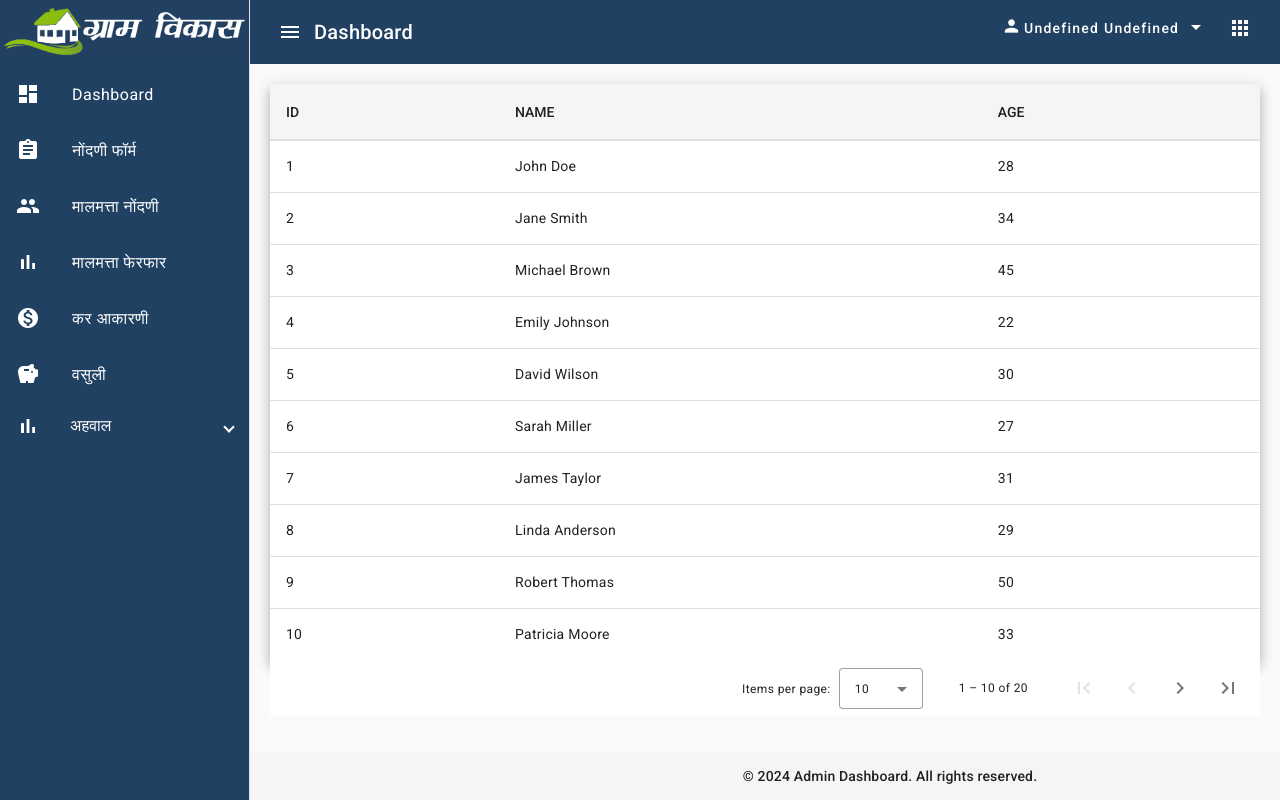
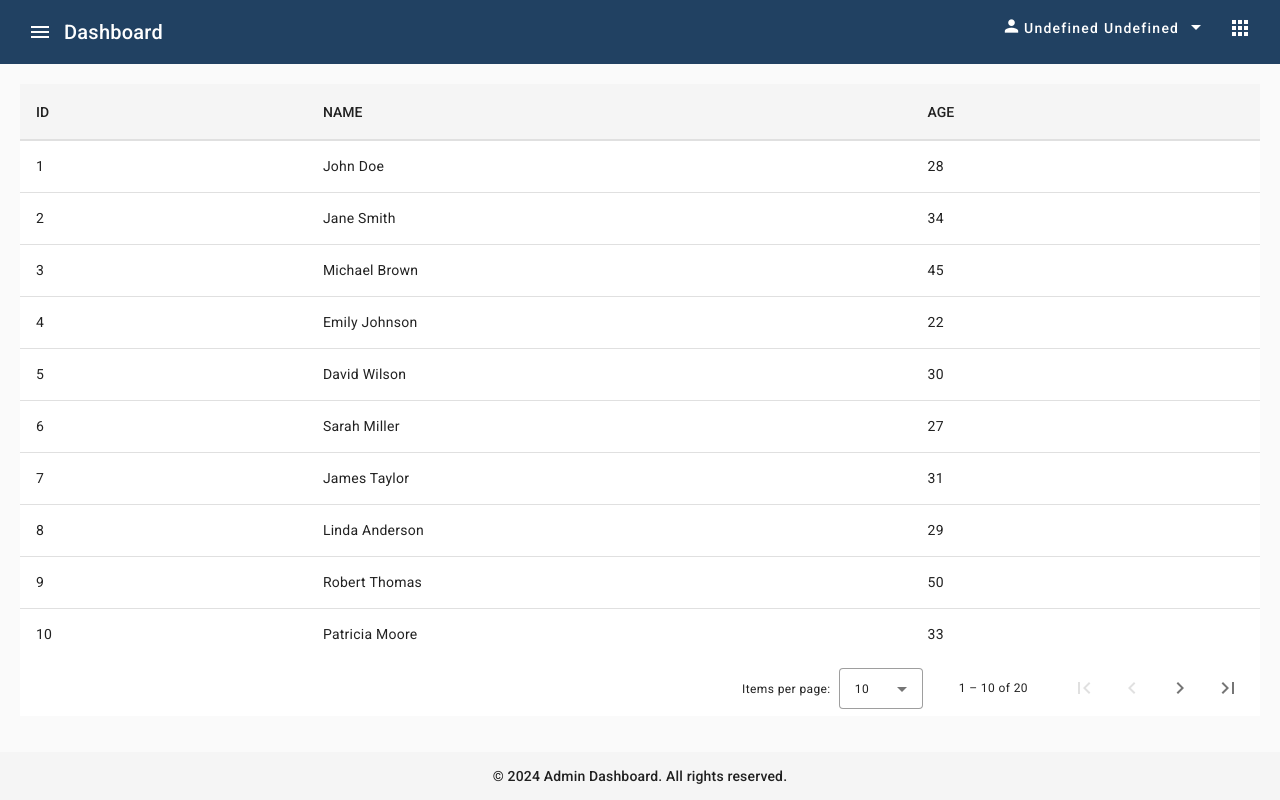
Before and after one commit to chandnitin333/psm-app-main-site, an Angular app: page /users in a window 1280 px wide. Built offline with nearby package versions, Linux system fonts and the light colour scheme.

Commit message:
update file

```diff
--- a/src/app/app.config.ts
+++ b/src/app/app.config.ts
@@ -1,29 +1,28 @@
-import { ApplicationConfig, provideZoneChangeDetection } from '@angular/core';
+import { ApplicationConfig, importProvidersFrom, provideZoneChangeDetection } from '@angular/core';
 import { provideRouter } from '@angular/router';
 
-import { HTTP_INTERCEPTORS, provideHttpClient } from '@angular/common/http';
+import { HTTP_INTERCEPTORS, HttpClientModule, provideHttpClient } from '@angular/common/http';
 import { MatDialogModule } from '@angular/material/dialog';
 import { provideAnimationsAsync } from '@angular/platform-browser/animations/async';
 import { routes } from './app.routes';
+import { HttpHeaderInterceptor } from './http-header.interceptor';
 import { CommonDialogModule } from './modules/common-dialog/common-dialog.module';
 import { ApiService } from './services/api.service';
-import { HttpHeaderInterceptor } from './utils/http.interceptor';
 
-//
 
 export const appConfig: ApplicationConfig = {
   providers: [
     provideZoneChangeDetection({ eventCoalescing: true }),
-    provideHttpClient(),
-    provideRouter(routes), provideAnimationsAsync(), {
+    provideHttpClient(), // Ensure this is included
+    provideRouter(routes),
+    provideAnimationsAsync(),
+    {
       provide: HTTP_INTERCEPTORS,
       useClass: HttpHeaderInterceptor,
-      multi: true
-
+      multi: true, // Required for multiple interceptors
     },
+    importProvidersFrom(HttpClientModule, MatDialogModule),
+    importProvidersFrom(CommonDialogModule),
     ApiService,
-    MatDialogModule,
-    CommonDialogModule
   ],
-
 };
--- a/src/app/components/header/header.component.ts
+++ b/src/app/components/header/header.component.ts
@@ -16,4 +16,13 @@ import { MatrixMenuComponent } from '../matrix-menu/matrix-menu.component';
 })
 export class HeaderComponent {
   @Output() toggleSidenav = new EventEmitter<void>();
+
+  constructor() { }
+  ngOnInit() {
+    this.onToggleSidenav();
+  }
+
+  onToggleSidenav() {
+    this.toggleSidenav.emit();
+  }
 }
--- a/src/app/components/matrix-menu/matrix-menu.component.html
+++ b/src/app/components/matrix-menu/matrix-menu.component.html
@@ -9,7 +9,7 @@
 <mat-menu #userMenu="matMenu">
   <a mat-menu-item routerLink="/dashboard"><mat-icon>settings</mat-icon>
     Profile Setting</a>
-  <a mat-menu-item routerLink="/dashboard"><mat-icon>logout</mat-icon>
+  <a mat-menu-item (click)="auth.logout()"><mat-icon>logout</mat-icon>
     Logout</a>
 </mat-menu>
 
--- a/src/app/components/matrix-menu/matrix-menu.component.ts
+++ b/src/app/components/matrix-menu/matrix-menu.component.ts
@@ -7,6 +7,7 @@ import { CommonModule } from '@angular/common';
 import { RouterLink } from '@angular/router';
 import { LayoutModule } from '../layout/layout.module';
 import { ApiService } from '../../services/api.service';
+import { AuthService } from '../../services/auth.service';
 
 
 @Component({
@@ -18,7 +19,7 @@ import { ApiService } from '../../services/api.service';
 })
 export class MatrixMenuComponent {
   userName:string = "";
-  constructor(private api: ApiService) { }
+  constructor(private api: ApiService, public auth:AuthService) { }
 
   ngOnInit() {
 
--- a/src/app/utils/http.interceptor.ts
+++ b/src/app/http-header.interceptor.ts
@@ -15,14 +15,13 @@ export class HttpHeaderInterceptor implements HttpInterceptor {
         'Authorization': `Bearer ${token}`
       }
     });
-
+    console.log('modifiedReq', modifiedReq);
     // Handle errors
     return next.handle(modifiedReq).pipe(
       catchError((error: HttpErrorResponse) => {
 
         let customResponse: HttpResponse<any>;
         switch (error.status) {
-
           case 400:
             // Handle 400 - Bad Request
             customResponse = new HttpResponse({
@@ -47,14 +46,16 @@ export class HttpHeaderInterceptor implements HttpInterceptor {
           default:
             // Handle other errors if needed
             customResponse = new HttpResponse({
-              body: { message: error?.error?.message || 'Unknown Error', errorCode: error.status },
+              body: { message: error?.error?.message, errorCode: error.status },
               status: 200,
             });
         }
 
         // Return the custom response as a successful response
+
         return of(customResponse);
       })
     );
+
   }
 }
--- a/src/app/mat-data-table/mat-data-table.component.html
+++ b/src/app/mat-data-table/mat-data-table.component.html
@@ -1,10 +1,20 @@
-<table mat-table [dataSource]="dataSource" matSort class="mat-elevation-z8">
-    <ng-container [matColumnDef]="column"
-        *ngFor="let column of displayedColumns">
-        <th mat-header-cell *matHeaderCellDef mat-sort-header> {{column | titlecase}} </th>
-        <td mat-cell *matCellDef="let element"> {{element[column]}} </td>
-    </ng-container>
+<section *ngIf="dataSource.data.length > 0">
+    <table mat-table [dataSource]="dataSource" matSort>
+        <!-- Define columns dynamically -->
+        <ng-container *ngFor="let column of displayedColumns"
+            [matColumnDef]="column.key">
+            <th mat-header-cell *matHeaderCellDef mat-sort-header>
+                {{ column.value | titlecase }}
+            </th>
+            <td mat-cell *matCellDef="let element">
+                {{ element[column.key] }}
+            </td>
+        </ng-container>
 
-    <tr mat-header-row *matHeaderRowDef="displayedColumns"></tr>
-    <tr mat-row *matRowDef="let row; columns: displayedColumns;"></tr>
-</table>
+        <!-- Table Header Row -->
+        <tr mat-header-row *matHeaderRowDef="columnKeys"></tr>
+
+        <!-- Table Row -->
+        <tr mat-row *matRowDef="let row; columns: columnKeys;"></tr>
+    </table>
+</section>
--- a/src/app/mat-data-table/mat-data-table.component.ts
+++ b/src/app/mat-data-table/mat-data-table.component.ts
@@ -31,9 +31,17 @@ import { MatTableDataSource, MatTableModule } from '@angular/material/table';
 })
 export class MatDataTableComponent {
 
-  @Input() displayedColumns: string[] = []; @Input() dataSource: MatTableDataSource<any> = new MatTableDataSource<any>();
+  @Input() displayedColumns: { key: string, value: string }[] = [];
+  @Input() dataSource: MatTableDataSource<any> = new MatTableDataSource<any>();
   @ViewChild(MatSort) sort!: MatSort;
   @Input() totalItems!: number;
   @Input() itemsPerPage = 10;
-  ngOnInit(): void { this.dataSource.sort = this.sort; }
+  columnKeys: string[] = [];
+  ngOnInit(): void {
+    console.log('dataSource :', this.dataSource.data);
+    console.log('Displayed Columns:', this.displayedColumns);
+    this.dataSource.sort = this.sort;
+    this.columnKeys = this.displayedColumns.map(c => c.key);
+
+   }
 }
--- a/src/app/pages/dashboard/dashboard.component.css
+++ b/src/app/pages/dashboard/dashboard.component.css
@@ -3,7 +3,7 @@
   max-width: 100%;
   margin: 0 auto;
   font-family: "Roboto", sans-serif;
-
+  margin-top: 0px;
   z-index: 1 !important;
 }
 
@@ -240,3 +240,7 @@
 .content h2 {
   font-size: 20px;
 }
+
+::ng-deep .mat-grid-list {
+  margin: -20px;
+}
--- a/src/app/pages/dashboard/dashboard.component.html
+++ b/src/app/pages/dashboard/dashboard.component.html
@@ -1,5 +1,5 @@
-<div class="profile-container mb-3">
-    <mat-grid-list cols="5" rowHeight="2:1">
+<div class="profile-container mb-1">
+    <mat-grid-list cols="5" rowHeight="2:1" style="padding: 0px;">
         <mat-grid-tile>
 
             <a href="javascript:void(0)" class="dashboard-links">
@@ -55,7 +55,7 @@
     </mat-grid-list>
 
     <!-- Profile Section -->
-    <div class="profile-header " style="margin-bottom: 50px;">
+    <div class="profile-header " style="margin-bottom: 10px; margin-top: 20px;">
         <div class="profile-image">
             <img
                 src="https://i.pinimg.com/474x/0a/a8/58/0aa8581c2cb0aa948d63ce3ddad90c81.jpg"
@@ -72,8 +72,24 @@
         </div>
     </div>
 
+    <section *ngIf="isLoad">
+        <!-- Table Section -->
+        <!-- <app-mat-data-table
+            [displayedColumns]="displayedColumns"
+            [dataSource]="pagedDataSource"
+            [totalItems]="dataSource.data.length"
+            [itemsPerPage]="itemsPerPage">
+        </app-mat-data-table>  -->
+
+        <!-- <app-custom-pagination [length]="dataSource.data.length"
+            [pageSize]="itemsPerPage"
+            [currentPage]="currentPage"
+            (pageChange)="onPageChange($event)">
+        </app-custom-pagination> -->
+
+    </section>
     <!-- Details Section -->
-    <mat-tab-group style="margin-bottom: 50px;">
+        <mat-tab-group style="margin-bottom: 10px;">
             <mat-tab label="महाराष्ट्र ग्रामपंचायत">
                 <div class="additional-info">
                     <div class="wrapper">
--- a/src/app/pages/dashboard/dashboard.component.ts
+++ b/src/app/pages/dashboard/dashboard.component.ts
@@ -1,14 +1,18 @@
 import { CommonModule } from '@angular/common';
 import { HttpErrorResponse } from '@angular/common/http';
-import { Component } from '@angular/core';
+import { Component, Input } from '@angular/core';
+import { PageEvent } from '@angular/material/paginator';
+import { MatTableDataSource } from '@angular/material/table';
 import { LayoutModule } from '../../components/layout/layout.module';
+import { CustomPaginationComponent } from '../../custom-pagination/custom-pagination.component';
+import { MatDataTableComponent } from '../../mat-data-table/mat-data-table.component';
 import { ApiService } from '../../services/api.service';
 import { LoaderService } from '../../services/loader.service';
 
 @Component({
   selector: 'app-dashboard',
   standalone: true,
-  imports: [LayoutModule, CommonModule],
+  imports: [LayoutModule, CommonModule, MatDataTableComponent, CustomPaginationComponent],
   templateUrl: './dashboard.component.html',
   styleUrl: './dashboard.component.css'
 })
@@ -16,28 +20,47 @@ export class DashboardComponent {
   token: any = "";
   userData: any;
   users: any;
+
+  displayedColumns: { key: string; value: string }[] = [
+
+    { key: 'NAME_NAME', value: 'पूर्ण नाव' },
+
+    { key: 'MOBILE_NO', value: 'मोबाईल क्र.' },
+
+    { key: 'DESIGNATION_ID', value: 'पदनाम' }
+
+  ];
+  dataSource = new MatTableDataSource<any>([]);
+  @Input() totalItems!: number;
+  @Input() itemsPerPage = 10;
+  pagedDataSource = new MatTableDataSource<any>([]);
+  currentPage: number = 0;
+  isLoad: boolean = false;
+
   constructor(private api: ApiService, private spinner: LoaderService) { }
   ngOnInit() {
     this.spinner.show();
     this.token = this.api.getToken();
     this.getUserActivity();
+
+
   }
 
   getUserActivity() {
     this.users = this.api.getDecodedToken();
-    console.log('User:', this.users);
+
     try {
-      this.api.post('get-user-activity', { user_id: this.users?.userId }).subscribe(
-        (res: any) => {
+      this.api.post('get-user-activity', { user_id: this.users?.userId }).subscribe({
+        next: (res: any) => {
           console.log('User Activity:', res.data);
           this.userData = res.data[0] ?? [];
-          this.spinner.hide();
+          this.getMemberList();
         },
-        (error: HttpErrorResponse) => {
+        error: (error: HttpErrorResponse) => {
           console.error('Error:-', error.message);
           this.spinner.hide();
         }
-      );
+      });
     } catch (error) {
       console.log('Error:===', error);
       this.spinner.hide();
@@ -45,4 +68,33 @@ export class DashboardComponent {
 
   }
 
+  getMemberList() {
+    this.spinner.show();
+    this.api.post('get-member-list', { user_id: this.users?.userId }).subscribe({
+      next: (res: any) => {
+        console.log('Member List:', res.data);
+        this.dataSource.data = res.data;
+        this.setPageData({ pageIndex: 0, pageSize: 10, length: this.dataSource.data.length });
+        this.spinner.hide();
+        this.isLoad = true
+      },
+      error: (error: HttpErrorResponse) => {
+        console.error('Error:-', error.message);
+        this.spinner.hide();
+      }
+    });
+  }
+
+  onPageChange(event: PageEvent): void {
+
+    this.currentPage = event.pageIndex
+    this.setPageData(event);
+  }
+
+
+  setPageData(event: PageEvent): void {
+    const startIndex = event.pageIndex * event.pageSize;
+    const endIndex = startIndex + event.pageSize;
+    this.pagedDataSource.data = this.dataSource.data.slice(startIndex, endIndex);
+  }
 }
--- a/src/app/pages/users/users.component.html
+++ b/src/app/pages/users/users.component.html
@@ -1,8 +1,7 @@
-
 
 
 <app-mat-data-table
-    [displayedColumns]="['id', 'name', 'age']"
+    [displayedColumns]="[{ key: 'id', value: 'ID' }, { key: 'name', value: 'Name' }, { key: 'age', value: 'Age' }]"
     [dataSource]="pagedDataSource"
     [totalItems]="dataSource.data.length"
     [itemsPerPage]="itemsPerPage">
--- a/src/app/services/api.service.ts
+++ b/src/app/services/api.service.ts
@@ -9,7 +9,9 @@ import { catchError, Observable, throwError } from 'rxjs';
 export class ApiService {
 
   private baseUrl: string = 'http://localhost:4444/api';
-  constructor(private http: HttpClient, private router: Router) { }
+  constructor(private http: HttpClient, private router: Router) {
+    console.log('ApiService');
+  }
 
   get<T>(endpoint: string): Observable<T> {
     return this.http.get<T>(`${this.baseUrl}/${endpoint}`);
```
Also changed, not shown: 1 other file (tests, documents, lock files or other folders). Lines whose indentation alone changed are shown as unchanged.
